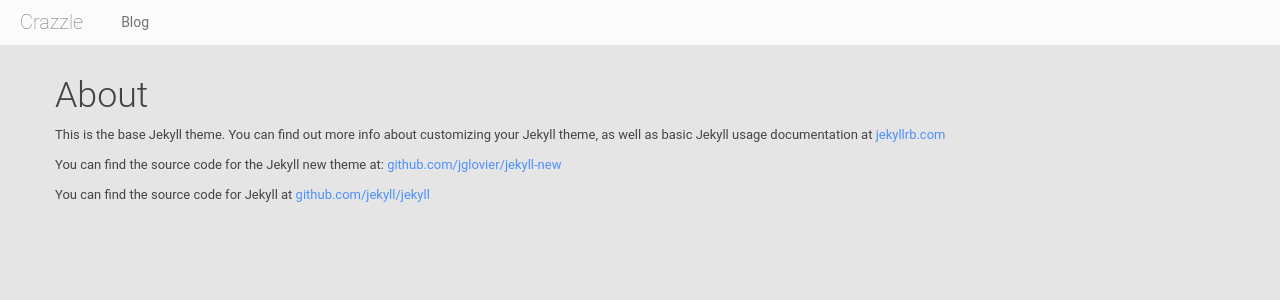
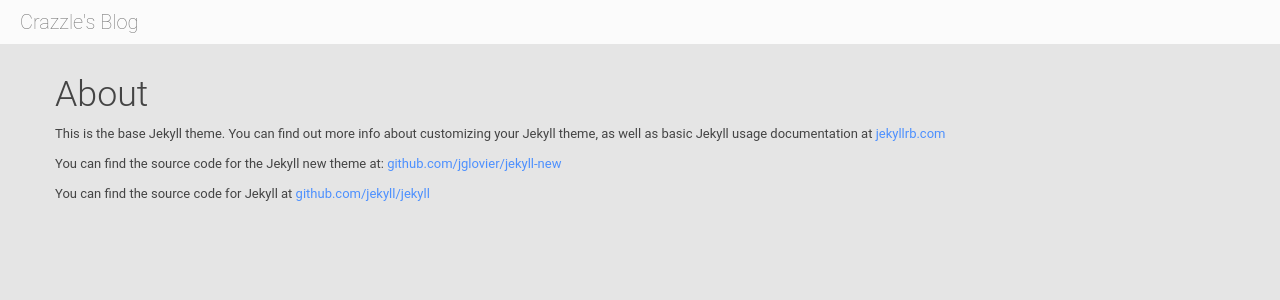
Before and after one commit to tom-sapletta-com/crazzle.github.io, a Jekyll site: the page built from about.md, in a window 1280 px wide. Shown: the top 300 px of the page. Built offline with Jekyll 4.4.1, drawn with Linux system fonts in a browser that asks for light colours; nearby versions of some CDN libraries; library files that are not in the unit come from our copies; Markdown is read by kramdown in place of the engine named in the settings.

```diff
--- a/_includes/header.html
+++ b/_includes/header.html
@@ -2,10 +2,7 @@
   <div class="navbar" role="navigation">
     <div class="navbar-inner">
       <div class="container">
-        <span class="brand">Crazzle</span>
-        <ul class="nav">
-          <li><a href="{{ prepend: site.baseurl }}">Blog</a></li>
-        </ul>
+        <a class="brand" href="http://crazzle.github.io">Crazzle's Blog</a>
       </div>
     </div>
   </div>
```
